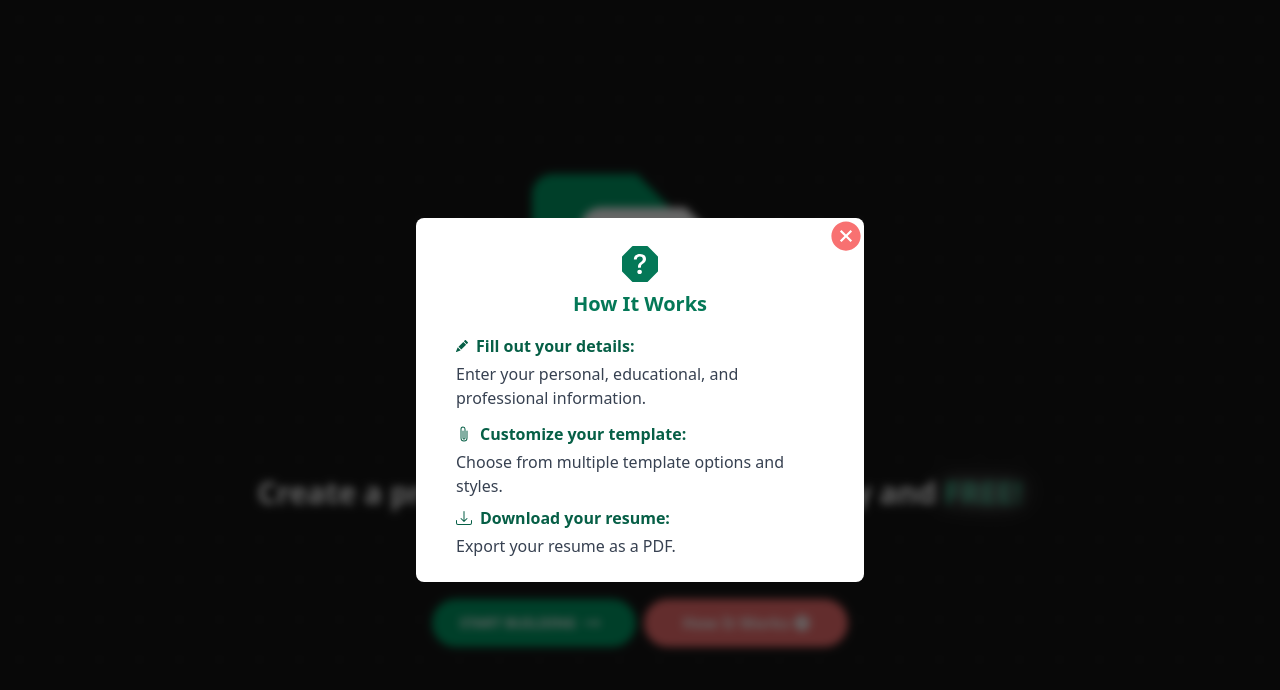
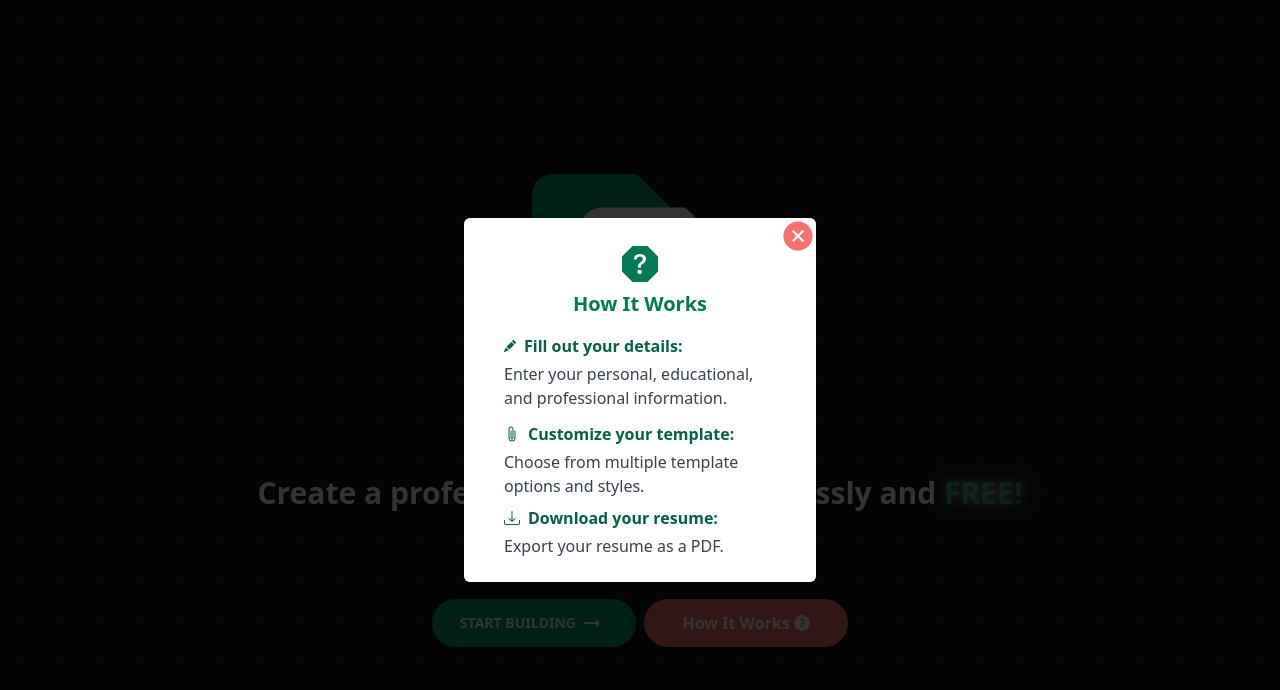
Before and after one commit to Anrsgrl/resume-builder, a Next.js app: page /en in a window 1280 px wide. Both pictures are taken after a click on the button "How It Works". Shown: the top 690 px of the page. Built offline with nearby package versions, Linux system fonts and the light colour scheme.

Commit message:
Refactor: New modal added to HowItworks

```diff
--- a/components/HowItWorks.jsx
+++ b/components/HowItWorks.jsx
@@ -6,17 +6,14 @@ import {
   BsDownload,
 } from "react-icons/bs";
 import { IoCloseCircleSharp } from "react-icons/io5";
+import Modal from "@/components/common/Modal";
+
 const HowItWorks = ({ setHowModal }) => {
   const t = useTranslations("How");
+
   return (
-    <div
-      onClick={() => setHowModal(false)}
-      className="fixed inset-0 w-full h-full z-50 flex items-center justify-center bg-black/60 backdrop-blur-sm"
-    >
-      <div
-        onClick={(e) => e.stopPropagation()}
-        className="bg-white p-6 rounded-lg shadow-md w-full max-w-md text-center relative"
-      >
+    <Modal isOpen={true} onClose={() => setHowModal(false)}>
+      <div className="p-4 md:p-6 text-center relative bg-white rounded-md mx-4">
         <button
           onClick={() => setHowModal(false)}
           type="button"
@@ -31,7 +28,7 @@ const HowItWorks = ({ setHowModal }) => {
         <ol className="text-gray-700 text-left space-y-2 px-4">
           <li>
             <span className="font-semibold flex items-center gap-2 my-1 text-emerald-800 hover:text-emerald-600 animation-all cursor-help">
-              <BsPencilFill size={12} />
+              <BsPencilFill size={12} className="" />
               {t("step1")}:
             </span>{" "}
             {t("step1text")}
@@ -50,7 +47,7 @@ const HowItWorks = ({ setHowModal }) => {
           </li>
         </ol>
       </div>
-    </div>
+    </Modal>
   );
 };
 
```
